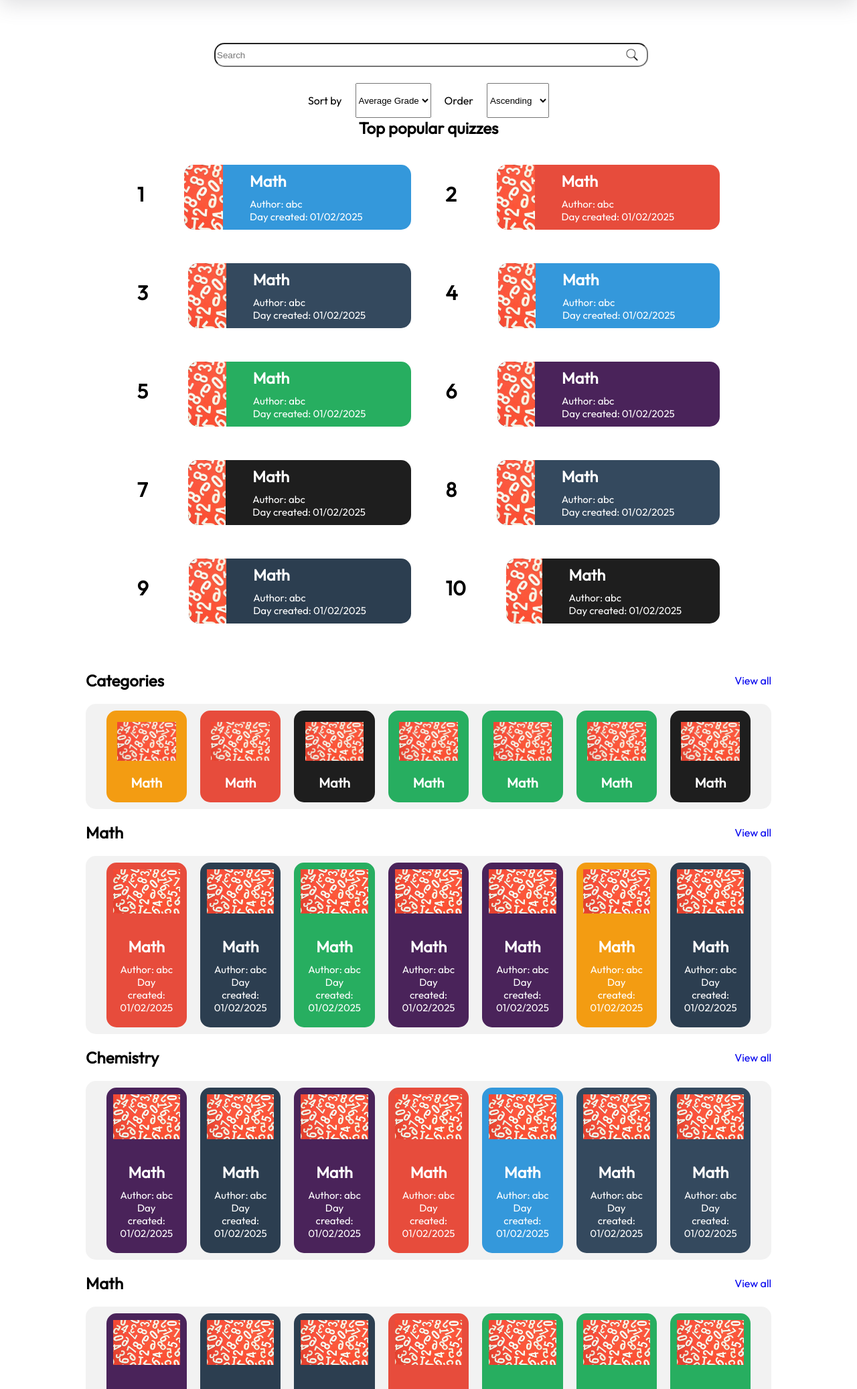
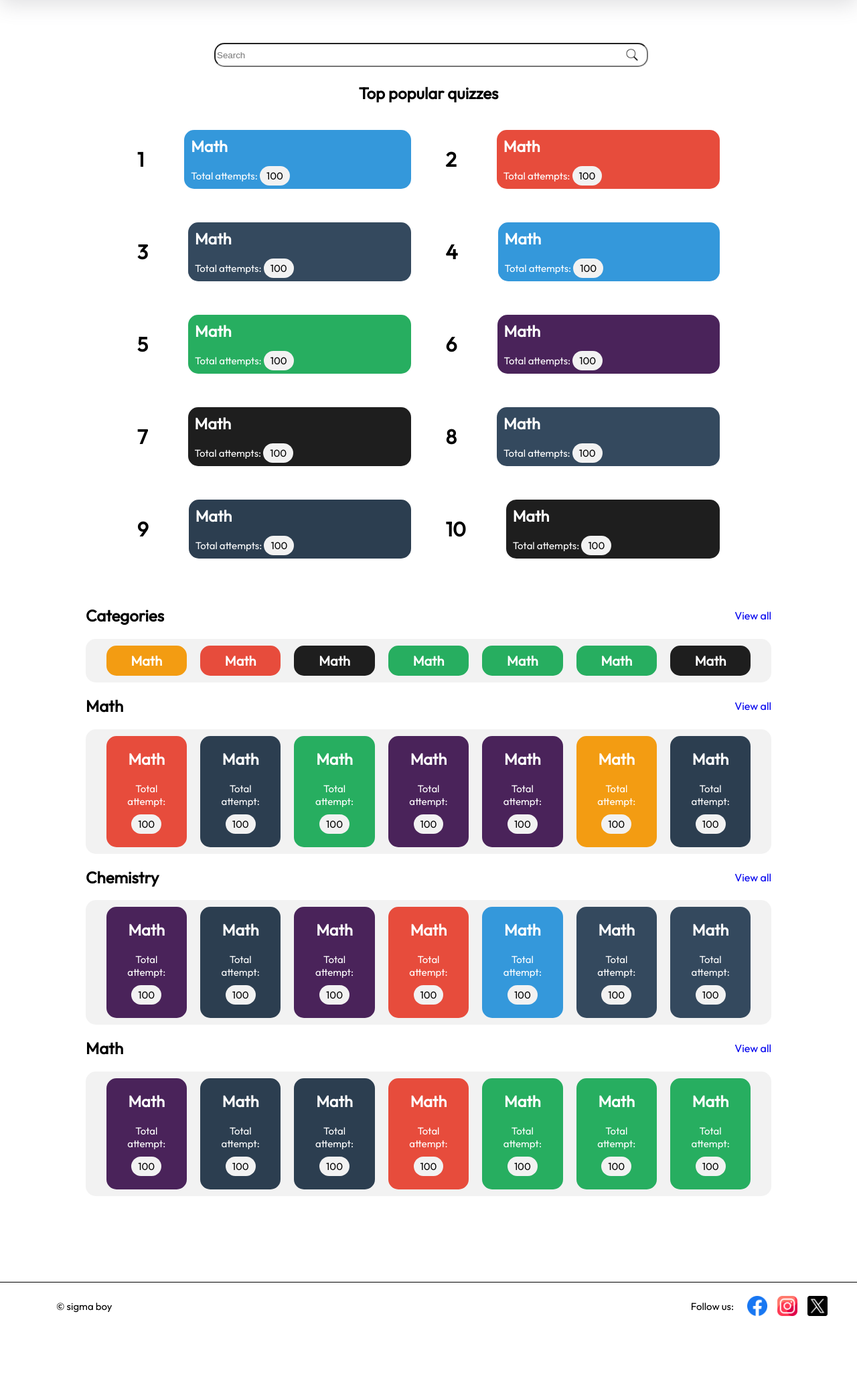
Before and after one commit to Vinzecta/MCQ-Web, a PHP site: page /explore.php in a window 1280 px wide. Shown: the part 100-2174 px from the top of the page at 67% size. After the commit the page ends 2065 px from the top, so only its background shows below. Run offline with PHP 8.4, Linux system fonts and the light colour scheme.

Commit message:
Update UI for explore page

```diff
--- a/pages/explore.php
+++ b/pages/explore.php
@@ -10,7 +10,6 @@
 <body>
     <?php
         require_once "./Components/header.php";
-        require_once "./Components/search.php";
         $base_url = 'http://' . $_SERVER['HTTP_HOST'] . rtrim(dirname(dirname($_SERVER['PHP_SELF'])), '/\\');
         if(isset($_SESSION['Student_status']) && $_SESSION['Student_status'] == 'banned') {
             header("Location: $base_url/pages/index.php?page=you_have_been_banned");
@@ -18,171 +17,137 @@
         }
     ?>
 
+    <!-- Search bar -->
+    <section id="search-bar">
+        <input id="search" type="text" placeholder="Search">
+        <img src="../images/explore/search.png" alt="Search icon">
+    </section>
+
     <section id="popular">
         <div class="category-title" id="popular-quiz">
             <h1>Top popular quizzes</h1>
         </div>
 
         <div id="popular-category">
-            <div class="pop-quiz">
+            <a class="pop-quiz">
                 <div class="popular-content">
                     <h1>1</h1>
                 </div>
                 <div class="pop-content">
-                    <div class="pop-image">
-                        <img src="../images/explore/math.jpg" alt="math">
-                    </div>
                     <div class="quiz-information">
                         <h3>Math</h3>
-                        <p>Author: abc</p>
-                        <p>Day created: 01/02/2025</p>
+                        <p>Total attempts: <span>100</span></p>
                     </div>
                 </div>
-            </div>
+            </a>
 
-            <div class="pop-quiz">
+            <a class="pop-quiz">
                 <div class="popular-content">
                     <h1>2</h1>
                 </div>
                 <div class="pop-content">
-                    <div class="pop-image">
-                        <img src="../images/explore/math.jpg" alt="math">
-                    </div>
                     <div class="quiz-information">
                         <h3>Math</h3>
-                        <p>Author: abc</p>
-                        <p>Day created: 01/02/2025</p>
+                        <p>Total attempts: <span>100</span></p>
                     </div>
                 </div>
-            </div>
+            </a>
 
-            <div class="pop-quiz">
+            <a class="pop-quiz">
                 <div class="popular-content">
                     <h1>3</h1>
                 </div>
                 <div class="pop-content">
-                    <div class="pop-image">
-                        <img src="../images/explore/math.jpg" alt="math">
-                    </div>
                     <div class="quiz-information">
                         <h3>Math</h3>
-                        <p>Author: abc</p>
-                        <p>Day created: 01/02/2025</p>
+                        <p>Total attempts: <span>100</span></p>
                     </div>
                 </div>
-            </div>
+            </a>
 
-            <div class="pop-quiz">
+            <a class="pop-quiz">
                 <div class="popular-content">
                     <h1>4</h1>
                 </div>
                 <div class="pop-content">
-                    <div class="pop-image">
-                        <img src="../images/explore/math.jpg" alt="math">
-                    </div>
                     <div class="quiz-information">
                         <h3>Math</h3>
-                        <p>Author: abc</p>
-                        <p>Day created: 01/02/2025</p>
+                        <p>Total attempts: <span>100</span></p>
                     </div>
                 </div>
-            </div>
+            </a>
 
-            <div class="pop-quiz">
+            <a class="pop-quiz">
                 <div class="popular-content">
                     <h1>5</h1>
                 </div>
                 <div class="pop-content">
-                    <div class="pop-image">
-                        <img src="../images/explore/math.jpg" alt="math">
-                    </div>
                     <div class="quiz-information">
                         <h3>Math</h3>
-                        <p>Author: abc</p>
-                        <p>Day created: 01/02/2025</p>
+                        <p>Total attempts: <span>100</span></p>
                     </div>
                 </div>
-            </div>
+            </a>
 
-            <div class="pop-quiz">
+            <a class="pop-quiz">
                 <div class="popular-content">
                     <h1>6</h1>
                 </div>
                 <div class="pop-content">
-                    <div class="pop-image">
-                        <img src="../images/explore/math.jpg" alt="math">
-                    </div>
                     <div class="quiz-information">
                         <h3>Math</h3>
-                        <p>Author: abc</p>
-                        <p>Day created: 01/02/2025</p>
+                        <p>Total attempts: <span>100</span></p>
                     </div>
                 </div>
-            </div>
+            </a>
 
-            <div class="pop-quiz">
+            <a class="pop-quiz">
                 <div class="popular-content">
                     <h1>7</h1>
                 </div>
                 <div class="pop-content">
-                    <div class="pop-image">
-                        <img src="../images/explore/math.jpg" alt="math">
-                    </div>
                     <div class="quiz-information">
                         <h3>Math</h3>
-                        <p>Author: abc</p>
-                        <p>Day created: 01/02/2025</p>
+                        <p>Total attempts: <span>100</span></p>
                     </div>
                 </div>
-            </div>
+            </a>
 
-            <div class="pop-quiz">
+            <a class="pop-quiz">
                 <div class="popular-content">
                     <h1>8</h1>
                 </div>
                 <div class="pop-content">
-                    <div class="pop-image">
-                        <img src="../images/explore/math.jpg" alt="math">
-                    </div>
                     <div class="quiz-information">
                         <h3>Math</h3>
-                        <p>Author: abc</p>
-                        <p>Day created: 01/02/2025</p>
+                        <p>Total attempts: <span>100</span></p>
                     </div>
                 </div>
-            </div>
+            </a>
 
-            <div class="pop-quiz">
+            <a class="pop-quiz">
                 <div class="popular-content">
                     <h1>9</h1>
                 </div>
                 <div class="pop-content">
-                    <div class="pop-image">
-                        <img src="../images/explore/math.jpg" alt="math">
-                    </div>
                     <div class="quiz-information">
                         <h3>Math</h3>
-                        <p>Author: abc</p>
-                        <p>Day created: 01/02/2025</p>
+                        <p>Total attempts: <span>100</span></p>
                     </div>
                 </div>
-            </div>
+            </a>
 
-            <div class="pop-quiz">
+            <a class="pop-quiz">
                 <div class="popular-content">
                     <h1>10</h1>
                 </div>
                 <div class="pop-content">
-                    <div class="pop-image">
-                        <img src="../images/explore/math.jpg" alt="math">
-                    </div>
                     <div class="quiz-information">
                         <h3>Math</h3>
-                        <p>Author: abc</p>
-                        <p>Day created: 01/02/2025</p>
+                        <p>Total attempts: <span>100</span></p>
                     </div>
                 </div>
-            </div>
+            </a>
         </div>
     </section>
 
@@ -193,138 +158,110 @@
         </div>
 
         <div class="category-display">
-            <div class="category">
-                <div class="category-image">
-                    <img src="../images/explore/math.jpg" alt="math">
-                </div>
+            <a class="category">
+
                 <p>Math</p>
-            </div>
+            </a>
 
-            <div class="category">
-                <div class="category-image">
-                    <img src="../images/explore/math.jpg" alt="math">
-                </div>
+            <a class="category">
+
                 <p>Math</p>
-            </div>
+            </a>
 
-            <div class="category">
-                <div class="category-image">
-                    <img src="../images/explore/math.jpg" alt="math">
-                </div>
+            <a class="category">
+
                 <p>Math</p>
-            </div>
+            </a>
 
-            <div class="category">
-                <div class="category-image">
-                    <img src="../images/explore/math.jpg" alt="math">
-                </div>
+            <a class="category">
+
                 <p>Math</p>
-            </div>
+            </a>
 
-            <div class="category">
-                <div class="category-image">
-                    <img src="../images/explore/math.jpg" alt="math">
-                </div>
+            <a class="category">
+
                 <p>Math</p>
-            </div>
+            </a>
 
-            <div class="category">
-                <div class="category-image">
-                    <img src="../images/explore/math.jpg" alt="math">
-                </div>
+            <a class="category">
+
                 <p>Math</p>
-            </div>
+            </a>
 
-            <div class="category">
-                <div class="category-image">
-                    <img src="../images/explore/math.jpg" alt="math">
-                </div>
+            <a class="category">
+
                 <p>Math</p>
-            </div>
+            </a>
         </div>
     </section>
 
     <section class="categories">
         <div class="category-title">
             <h1>Math</h1>
-            <a href="index.php?page=category">View all</a>
+            <a href="index.php?page=quiz">View all</a>
         </div>
 
         <div class="category-display">
             <div class="category">
-                <div class="category-image">
-                    <img src="../images/explore/math.jpg" alt="math">
-                </div>
+
                 <div class="quiz-information">
                         <h3>Math</h3>
-                        <p>Author: abc</p>
-                        <p>Day created: 01/02/2025</p>
+                        <p>Total attempt:</p>
+                        <p class="total-attempts">100</p>
                 </div>
             </div>
 
             <div class="category">
-                <div class="category-image">
-                    <img src="../images/explore/math.jpg" alt="math">
-                </div>
+
                 <div class="quiz-information">
                         <h3>Math</h3>
-                        <p>Author: abc</p>
-                        <p>Day created: 01/02/2025</p>
+                        <p>Total attempt:</p>
+                        <p class="total-attempts">100</p>
                 </div>
             </div>
 
             <div class="category">
-                <div class="category-image">
-                    <img src="../images/explore/math.jpg" alt="math">
-                </div>
+
                 <div class="quiz-information">
                         <h3>Math</h3>
-                        <p>Author: abc</p>
-                        <p>Day created: 01/02/2025</p>
+                        <p>Total attempt:</p>
+                        <p class="total-attempts">100</p>
                 </div>
             </div>
 
             <div class="category">
-                <div class="category-image">
-                    <img src="../images/explore/math.jpg" alt="math">
-                </div>
+
                 <div class="quiz-information">
                         <h3>Math</h3>
-                        <p>Author: abc</p>
-                        <p>Day created: 01/02/2025</p>
+                        <p>Total attempt:</p>
+                        <p class="total-attempts">100</p>
                 </div>
             </div>
 
             <div class="category">
-                <div class="category-image">
-                    <img src="../images/explore/math.jpg" alt="math">
-                </div>
+
                 <div class="quiz-information">
                         <h3>Math</h3>
-                        <p>Author: abc</p>
-                        <p>Day created: 01/02/2025</p>
+                        <p>Total attempt:</p>
+                        <p class="total-attempts">100</p>
                 </div>
             </div>
 
             <div class="category">
-                <div class="category-image">
-                    <img src="../images/explore/math.jpg" alt="math">
-                </div>
+
                 <div class="quiz-information">
                         <h3>Math</h3>
-                        <p>Author: abc</p>
-                        <p>Day created: 01/02/2025</p>
+                        <p>Total attempt:</p>
+                        <p class="total-attempts">100</p>
                 </div>
             </div>
 
             <div class="category">
-                <div class="category-image">
-                    <img src="../images/explore/math.jpg" alt="math">
-                </div>
+
                 <div class="quiz-information">
                         <h3>Math</h3>
-                        <p>Author: abc</p>
-                        <p>Day created: 01/02/2025</p>
+                        <p>Total attempt:</p>
+                        <p class="total-attempts">100</p>
                 </div>
             </div>
         </div>
@@ -338,79 +275,65 @@
 
         <div class="category-display">
             <div class="category">
-                <div class="category-image">
-                    <img src="../images/explore/math.jpg" alt="math">
-                </div>
+
                 <div class="quiz-information">
                         <h3>Math</h3>
-                        <p>Author: abc</p>
-                        <p>Day created: 01/02/2025</p>
+                        <p>Total attempt:</p>
+                        <p class="total-attempts">100</p>
                 </div>
             </div>
 
             <div class="category">
-                <div class="category-image">
-                    <img src="../images/explore/math.jpg" alt="math">
-                </div>
+
                 <div class="quiz-information">
                         <h3>Math</h3>
-                        <p>Author: abc</p>
-                        <p>Day created: 01/02/2025</p>
+                        <p>Total attempt:</p>
+                        <p class="total-attempts">100</p>
                 </div>
             </div>
 
             <div class="category">
-                <div class="category-image">
-                    <img src="../images/explore/math.jpg" alt="math">
-                </div>
+
                 <div class="quiz-information">
                         <h3>Math</h3>
-                        <p>Author: abc</p>
-                        <p>Day created: 01/02/2025</p>
+                        <p>Total attempt:</p>
+                        <p class="total-attempts">100</p>
                 </div>
             </div>
 
             <div class="category">
-                <div class="category-image">
-                    <img src="../images/explore/math.jpg" alt="math">
-                </div>
+
                 <div class="quiz-information">
                         <h3>Math</h3>
-                        <p>Author: abc</p>
-                        <p>Day created: 01/02/2025</p>
+                        <p>Total attempt:</p>
+                        <p class="total-attempts">100</p>
                 </div>
             </div>
 
             <div class="category">
-                <div class="category-image">
-                    <img src="../images/explore/math.jpg" alt="math">
-                </div>
+
                 <div class="quiz-information">
                         <h3>Math</h3>
-                        <p>Author: abc</p>
-                        <p>Day created: 01/02/2025</p>
+                        <p>Total attempt:</p>
+                        <p class="total-attempts">100</p>
                 </div>
             </div>
 
             <div class="category">
-                <div class="category-image">
-                    <img src="../images/explore/math.jpg" alt="math">
-                </div>
+
                 <div class="quiz-information">
                         <h3>Math</h3>
-                        <p>Author: abc</p>
-                        <p>Day created: 01/02/2025</p>
+                        <p>Total attempt:</p>
+                        <p class="total-attempts">100</p>
                 </div>
             </div>
 
             <div class="category">
-                <div class="category-image">
-                    <img src="../images/explore/math.jpg" alt="math">
-                </div>
+
                 <div class="quiz-information">
                         <h3>Math</h3>
-                        <p>Author: abc</p>
-                        <p>Day created: 01/02/2025</p>
+                        <p>Total attempt:</p>
+                        <p class="total-attempts">100</p>
                 </div>
             </div>
         </div>
@@ -424,79 +347,65 @@
 
         <div class="category-display">
             <div class="category">
-                <div class="category-image">
-                    <img src="../images/explore/math.jpg" alt="math">
-                </div>
+
                 <div class="quiz-information">
                         <h3>Math</h3>
-                        <p>Author: abc</p>
-                        <p>Day created: 01/02/2025</p>
+                        <p>Total attempt:</p>
+                        <p class="total-attempts">100</p>
                 </div>
             </div>
 
             <div class="category">
-                <div class="category-image">
-                    <img src="../images/explore/math.jpg" alt="math">
-                </div>
+
                 <div class="quiz-information">
                         <h3>Math</h3>
-                        <p>Author: abc</p>
-                        <p>Day created: 01/02/2025</p>
+                        <p>Total attempt:</p>
+                        <p class="total-attempts">100</p>
                 </div>
             </div>
 
             <div class="category">
-                <div class="category-image">
-                    <img src="../images/explore/math.jpg" alt="math">
-                </div>
+
                 <div class="quiz-information">
                         <h3>Math</h3>
-                        <p>Author: abc</p>
-                        <p>Day created: 01/02/2025</p>
+                        <p>Total attempt:</p>
+                        <p class="total-attempts">100</p>
                 </div>
             </div>
 
             <div class="category">
-                <div class="category-image">
-                    <img src="../images/explore/math.jpg" alt="math">
-                </div>
+
                 <div class="quiz-information">
                         <h3>Math</h3>
-                        <p>Author: abc</p>
-                        <p>Day created: 01/02/2025</p>
+                        <p>Total attempt:</p>
+                        <p class="total-attempts">100</p>
                 </div>
             </div>
 
             <div class="category">
-                <div class="category-image">
-                    <img src="../images/explore/math.jpg" alt="math">
-                </div>
+
                 <div class="quiz-information">
                         <h3>Math</h3>
-                        <p>Author: abc</p>
-                        <p>Day created: 01/02/2025</p>
+                        <p>Total attempt:</p>
+                        <p class="total-attempts">100</p>
                 </div>
             </div>
 
             <div class="category">
-                <div class="category-image">
-                    <img src="../images/explore/math.jpg" alt="math">
-                </div>
+
                 <div class="quiz-information">
                         <h3>Math</h3>
-                        <p>Author: abc</p>
-                        <p>Day created: 01/02/2025</p>
+                        <p>Total attempt:</p>
+                        <p class="total-attempts">100</p>
                 </div>
             </div>
 
             <div class="category">
-                <div class="category-image">
-                    <img src="../images/explore/math.jpg" alt="math">
-                </div>
+
                 <div class="quiz-information">
                         <h3>Math</h3>
-                        <p>Author: abc</p>
-                        <p>Day created: 01/02/2025</p>
+                        <p>Total attempt:</p>
+                        <p class="total-attempts">100</p>
                 </div>
             </div>
         </div>
--- a/pages/landing_page.php
+++ b/pages/landing_page.php
@@ -55,7 +55,6 @@
             <div class="left-content">
                 <h1>Empower Education: Create Quizzes That Inspire Learning</h1>
                 <p>As an admin, you have the power to shape the learning experience. Easily create and manage quizzes that not only assess students but also help them gain valuable knowledge. Transform ordinary assessments into engaging learning tools that promote understanding, critical thinking, and academic success.</p>
-                <a class="sign-up-button" href="index.php?page=sign_up">Sign up as admin!</a>
             </div>
 
             <div class="right-content">
@@ -64,7 +63,7 @@
         </div>
     </section>
 
-    <section id="popular-quiz">
+    <!-- <section id="popular-quiz">
         <h2>Popular quiz</h2>
         <div id="quizzes">
             <div class="quiz">
@@ -162,7 +161,7 @@
                     <a href="index.php?page=quiz">View</a>
                 </div>
             </div>
-        </div>
+        </div>   -->
 
         <?php
         require_once "./Components/footer.php";
--- a/styles/Page/explore.css
+++ b/styles/Page/explore.css
@@ -1,5 +1,6 @@
 @import url("../Component/alert.css");
 @import url("../Component/success.css");
+@import url("../Component/search.css");
 
 body {
     margin: 0;
@@ -52,6 +53,7 @@ html {
     padding: 10px;
     cursor: pointer;
     text-decoration: none;
+    transition: transform 0.3s ease;
 }
 
 .category-image {
@@ -134,6 +136,7 @@ html {
     gap: 30px;
     border-radius: 15px;
     color: white;
+    transition: transform 0.3s ease;
 }
 
 .pop-content p {
@@ -146,13 +149,43 @@ html {
     font-weight: 200;
 }
 
+
+
 .quiz-information h3 {
     margin: 0;
     margin-bottom: 10px;
-
 }
 
 .quiz-information {
     padding: 10px;
     width: 80%;
+    display: flex;
+    flex-direction: column;
+    gap: 10px;
 }
+
+.quiz-information span {
+    border-radius: 15px;
+    background-color: #f2f2f2;
+    padding: 5px 10px 5px 10px;
+    border: none;
+    color: black;
+    font-weight: 500;
+}
+
+.pop-content:hover {
+    transform: scale(1.05);
+    cursor: pointer;
+}
+
+.category:hover {
+    transform: scale(1.05);
+}
+
+.total-attempts {
+    padding: 5px 10px 5px 10px;
+    border-radius: 15px;
+    background-color: #f2f2f2;
+    color: black;
+    font-weight: 500;
+}
```
